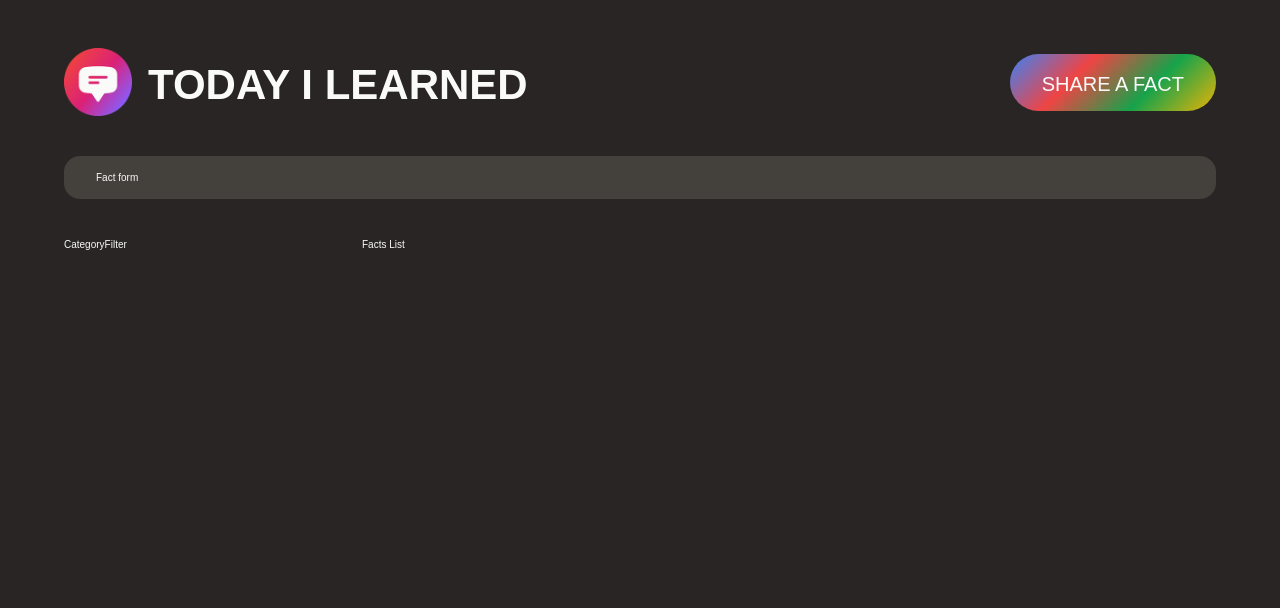
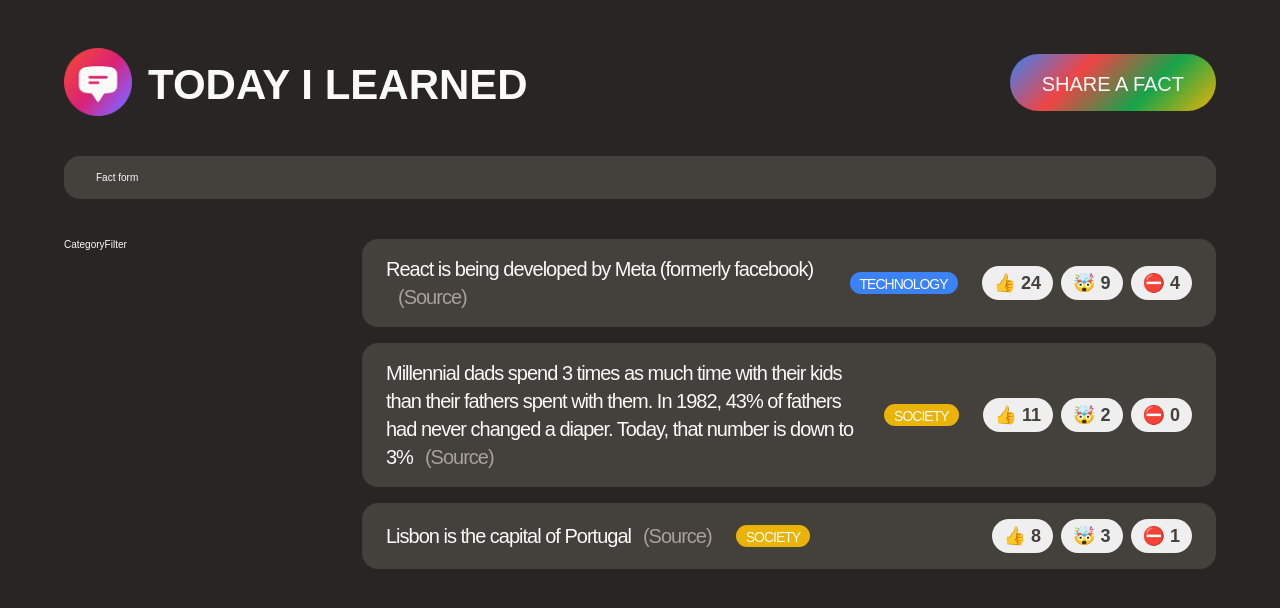
Before and after one commit to Mully7773/Fact-Blog, a React (Create React App) app: page / in a window 1280 px wide. Shown: the top 608 px of the page. Built offline with nearby package versions, Linux system fonts and the light colour scheme; the HTML template or start-up script is replaced by a standard one.

Commit message:
Dynamically render data templates in App.js

```diff
--- a/src/App.js
+++ b/src/App.js
@@ -1,5 +1,50 @@
 import AppContainer from "./components/AppContainer";
 import "./css/style.css";
+
+const CATEGORIES = [
+  { name: "technology", color: "#3b82f6" },
+  { name: "science", color: "#16a34a" },
+  { name: "finance", color: "#ef4444" },
+  { name: "society", color: "#eab308" },
+  { name: "entertainment", color: "#db2777" },
+  { name: "health", color: "#14b8a6" },
+  { name: "history", color: "#f97316" },
+  { name: "news", color: "#8b5cf6" },
+];
+
+const initialFacts = [
+  {
+    id: 1,
+    text: "React is being developed by Meta (formerly facebook)",
+    source: "https://opensource.fb.com/",
+    category: "technology",
+    votesInteresting: 24,
+    votesMindblowing: 9,
+    votesFalse: 4,
+    createdIn: 2021,
+  },
+  {
+    id: 2,
+    text: "Millennial dads spend 3 times as much time with their kids than their fathers spent with them. In 1982, 43% of fathers had never changed a diaper. Today, that number is down to 3%",
+    source:
+      "https://www.mother.ly/parenting/millennial-dads-spend-more-time-with-their-kids",
+    category: "society",
+    votesInteresting: 11,
+    votesMindblowing: 2,
+    votesFalse: 0,
+    createdIn: 2019,
+  },
+  {
+    id: 3,
+    text: "Lisbon is the capital of Portugal",
+    source: "https://en.wikipedia.org/wiki/Lisbon",
+    category: "society",
+    votesInteresting: 8,
+    votesMindblowing: 3,
+    votesFalse: 1,
+    createdIn: 2015,
+  },
+];
 
 const App = () => {
   const appTitle = "Today I Learned";
@@ -37,7 +82,43 @@
 };
 
 const FactList = () => {
-  return <section className="fact-list">Facts List</section>;
+  // Temporary variable
+  const facts = initialFacts;
+  return (
+    <section className="fact-list">
+      <ul>
+        {facts.map((fact) => {
+          return (
+            <li key={fact.id} className="fact-list__fact">
+              <p>
+                {fact.text}
+                <a className="source" href={fact.source} target="_blank">
+                  (Source)
+                </a>
+              </p>
+
+              <span
+                className="fact-list__tag"
+                style={{
+                  backgroundColor: CATEGORIES.find(
+                    (cat) => cat.name === fact.category
+                  ).color,
+                }}
+              >
+                {fact.category}
+              </span>
+
+              <div className="fact-list__vote-buttons">
+                <button>👍 {fact.votesInteresting}</button>
+                <button>🤯 {fact.votesMindblowing}</button>
+                <button>⛔️ {fact.votesFalse}</button>
+              </div>
+            </li>
+          );
+        })}
+      </ul>
+    </section>
+  );
 };
 
 export default App;
```
